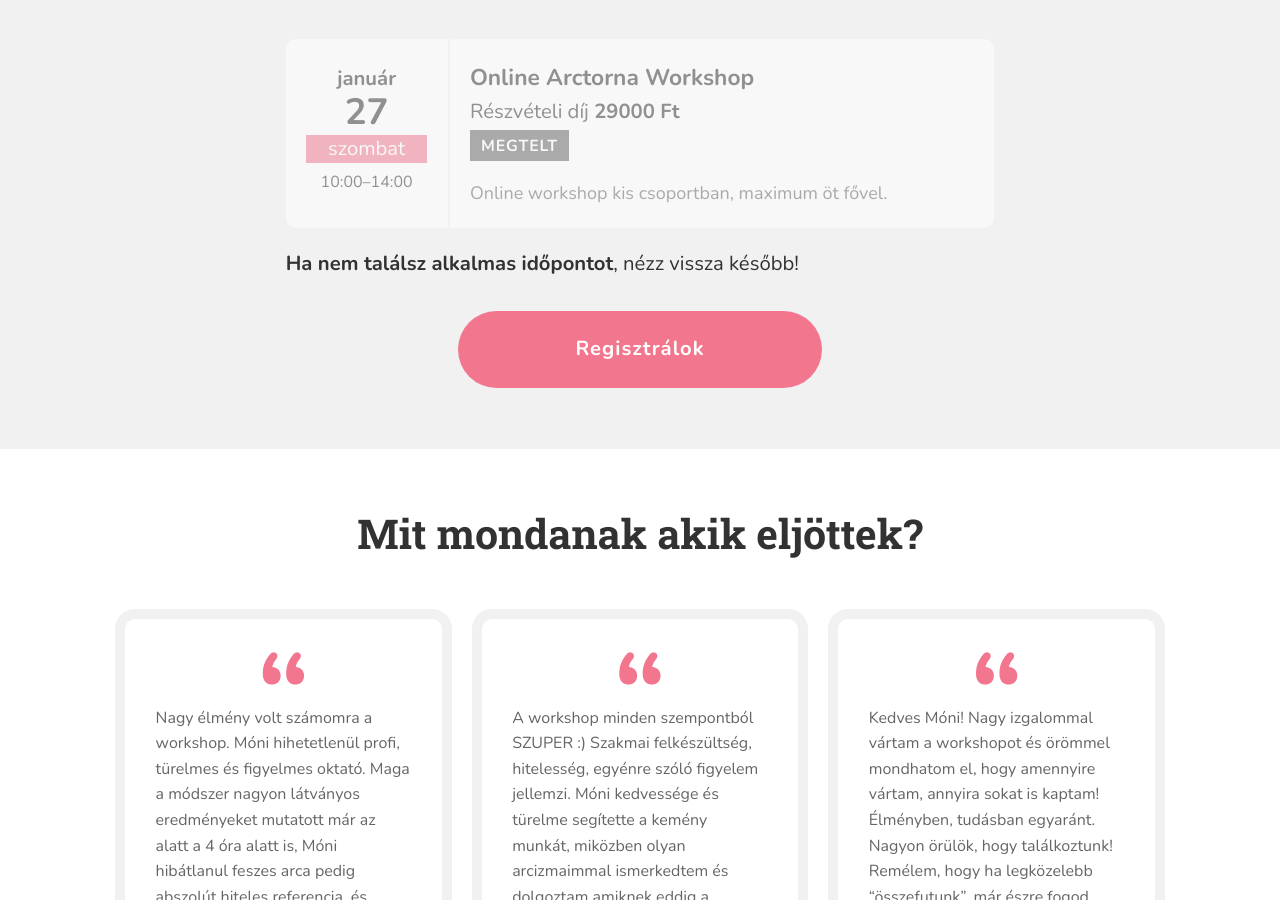
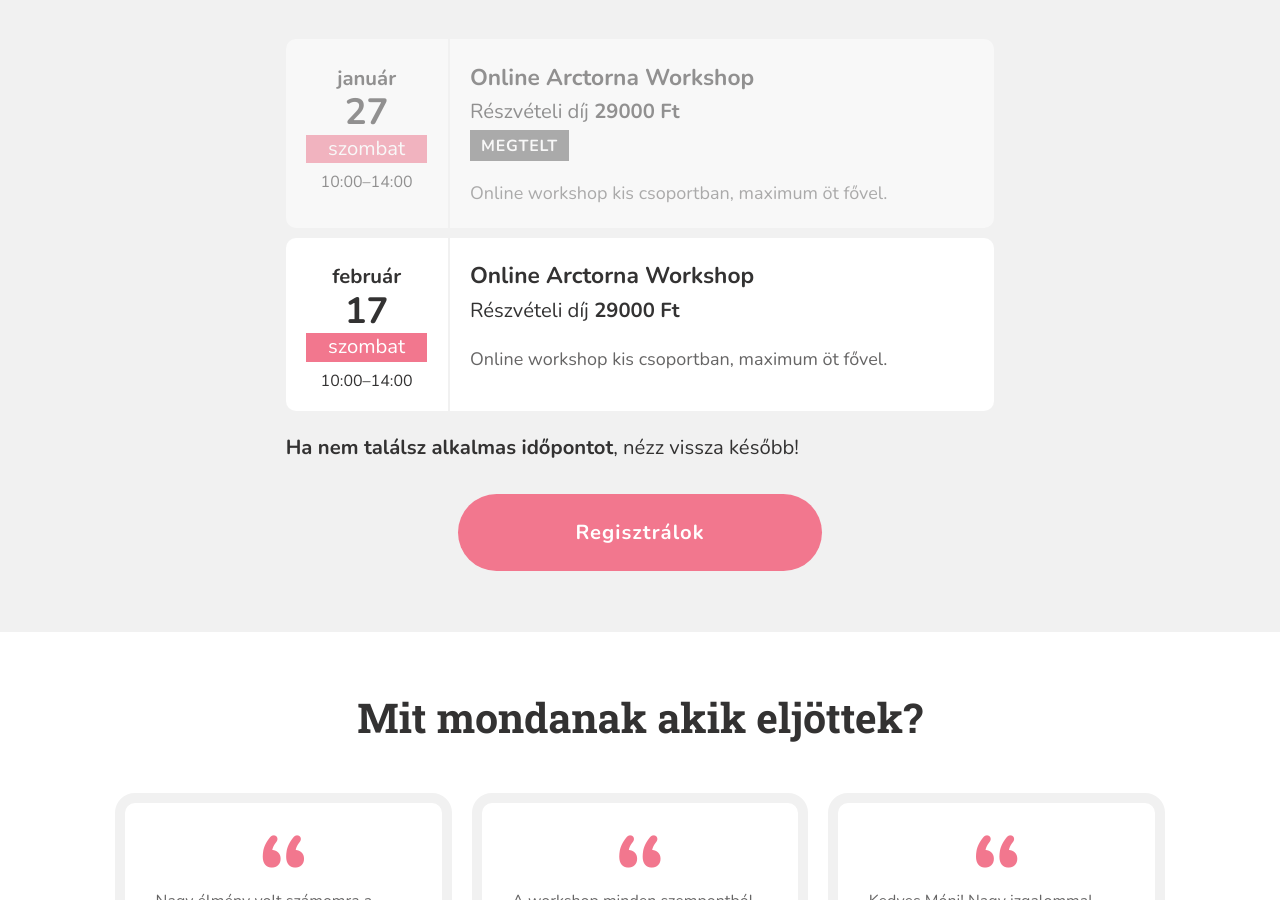
Before and after one commit to monikamudra/arctorna, a Jekyll site: the page built from workshop.md, in a window 1280 px wide and 900 px high, scrolled down 2149 px. Built offline with Jekyll 4.4.1, drawn with Linux system fonts in a browser that asks for light colours.

Commit message:
Update workshop event

```diff
--- a/_data/workshop.yaml
+++ b/_data/workshop.yaml
@@ -47,3 +47,12 @@
       Online workshop kis csoportban, maximum öt fővel.
     price: 29000
     full: true
+
+  - date: 2024-2-17-T10:00
+    start: "10:00"
+    end: "14:00"
+    title: Online Arctorna Workshop
+    description: >-
+      Online workshop kis csoportban, maximum öt fővel.
+    price: 29000
+    full: false
```
